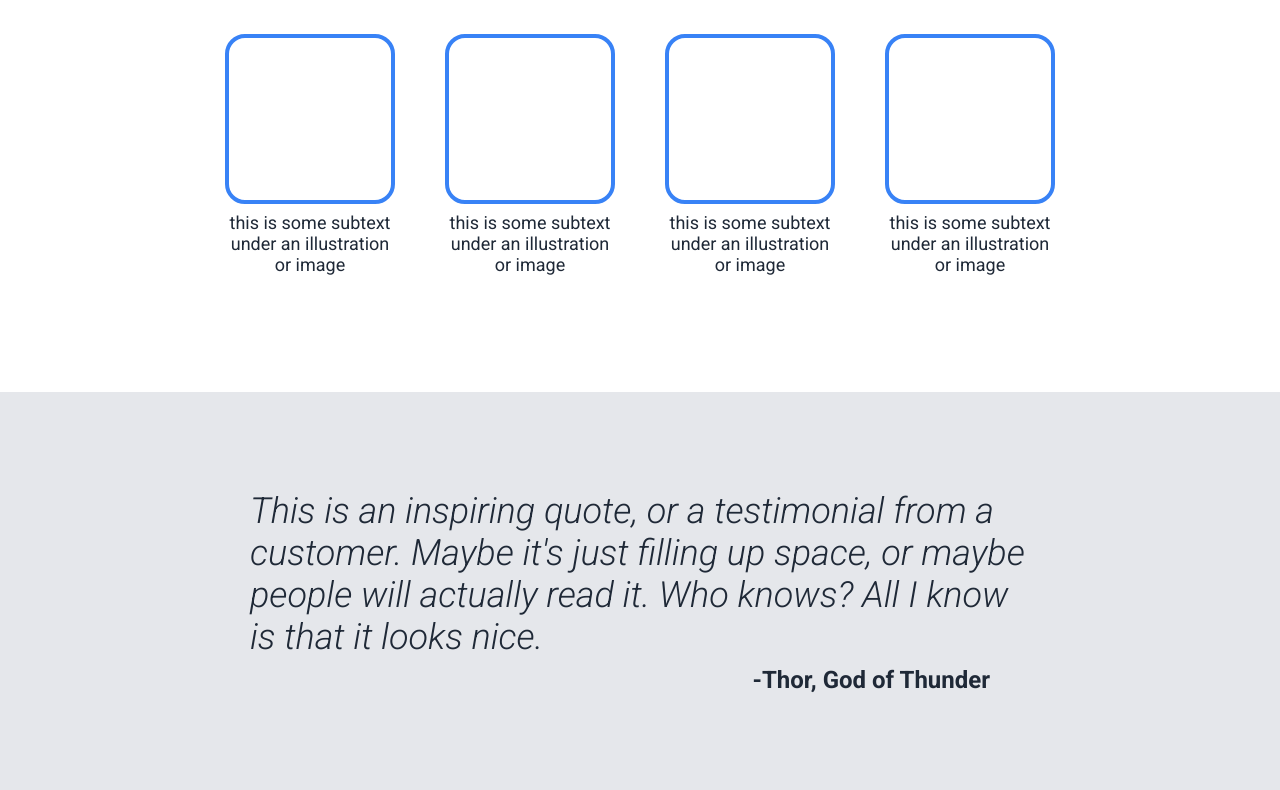
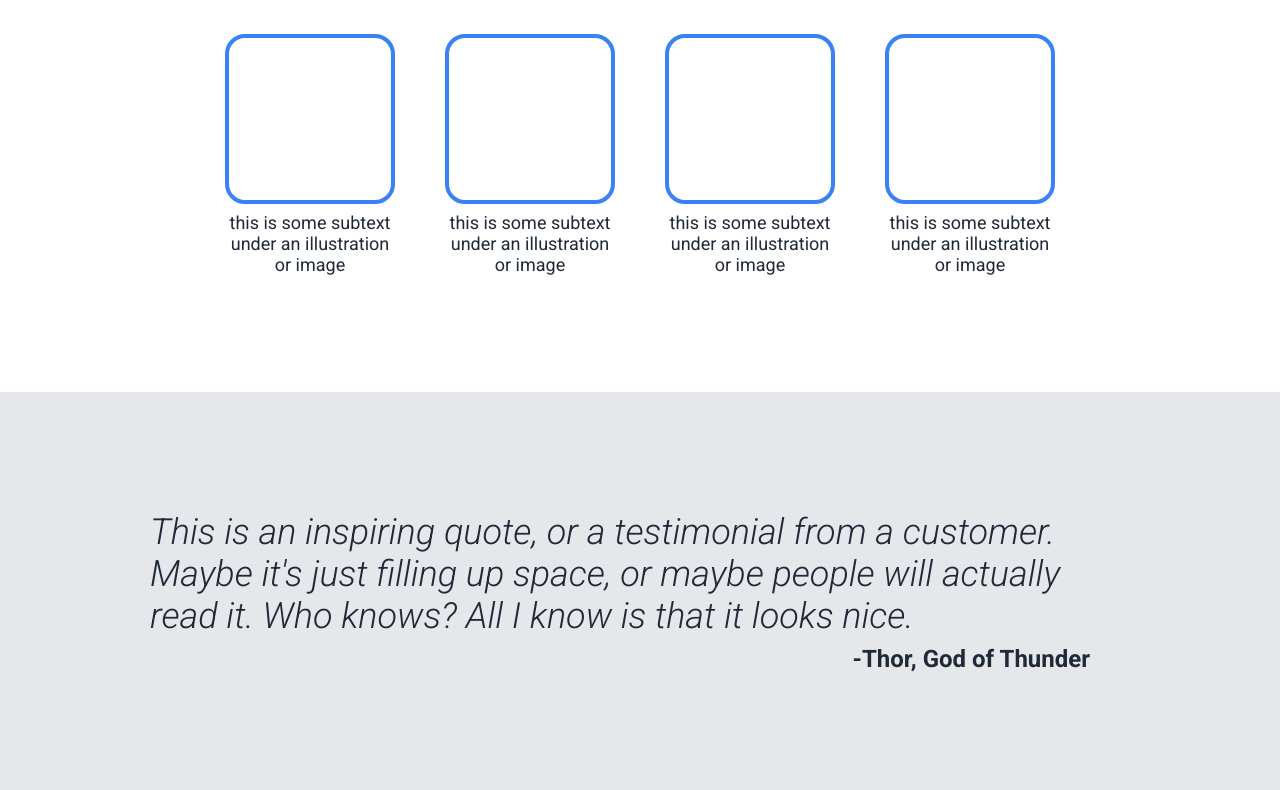
Before and after one commit to kamlesh-borana/odin-landing-page, a plain HTML site: page index.html in a window 1280 px wide. Shown: the part 668-1458 px from the top of the page. Drawn offline with Linux system fonts and the light colour scheme.

Commit message:
Increase container's max-width to 1100px

```diff
--- a/style.css
+++ b/style.css
@@ -26,7 +26,7 @@ a {
 }
 
 .container {
-    max-width: 900px;
+    max-width: 1100px;
     margin: 0 auto;
 }
 
```
